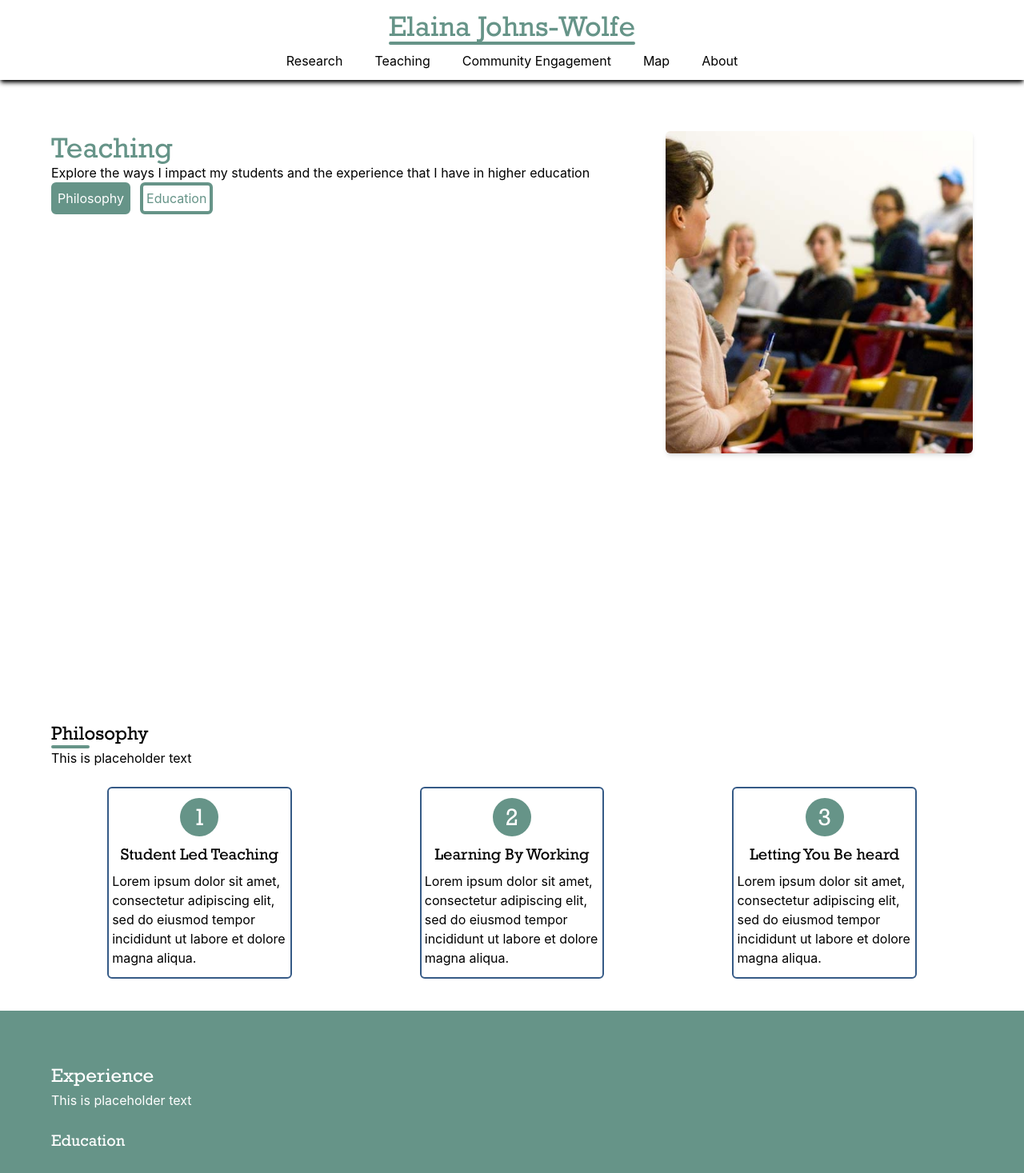
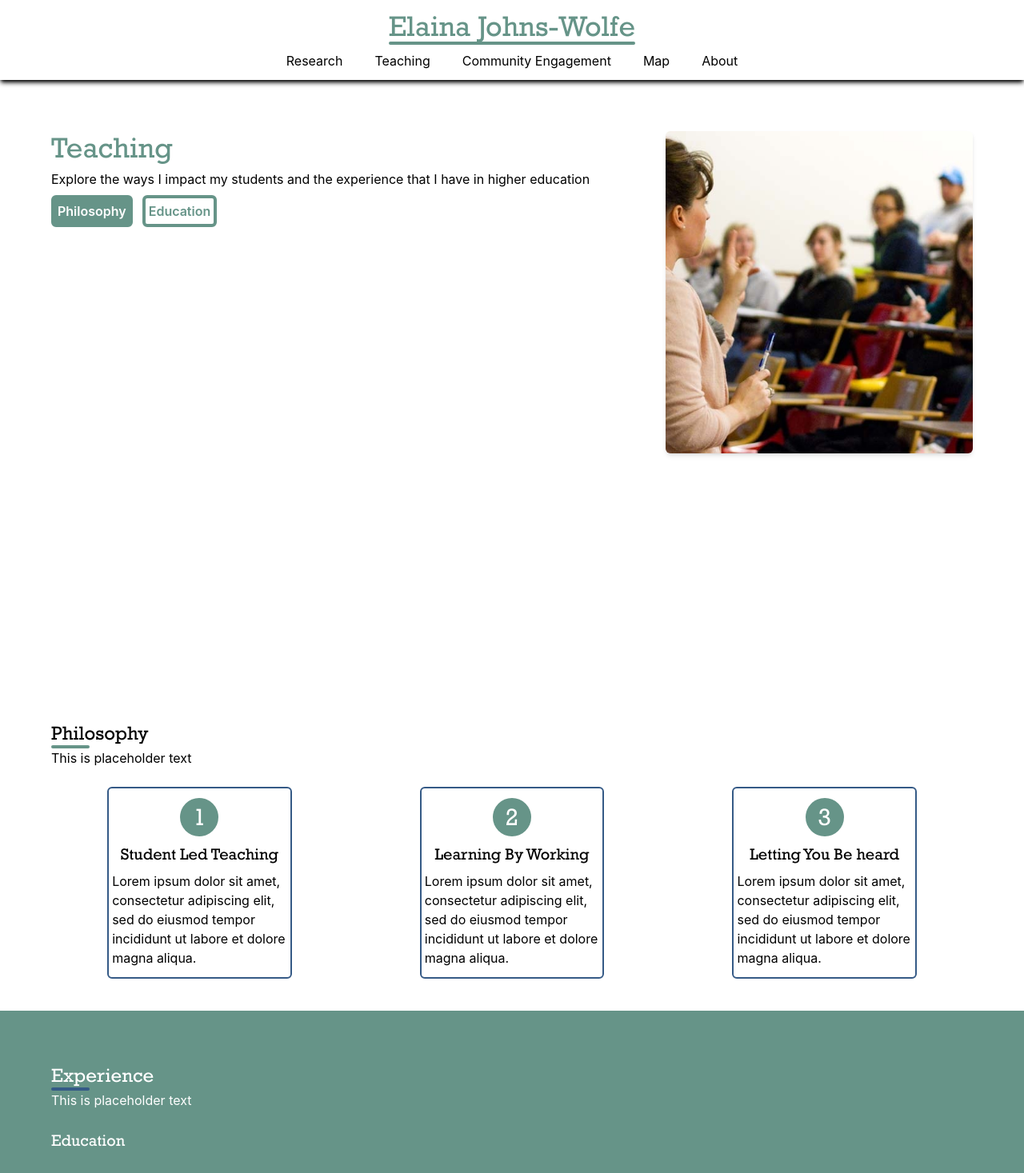
Before and after one commit to Cwoodard2/umsl-professor-web, a React (Create React App) app: page /Teaching in a window 1280 px wide. Shown: the top 1467 px of the page at 80% size. Built offline with nearby package versions, Linux system fonts and the light colour scheme.

Commit message:
Small UI changes

```diff
--- a/src/components/EducationSection.tsx
+++ b/src/components/EducationSection.tsx
@@ -5,7 +5,7 @@ const EducationSection = (props: any) => {
   return (
     <div className="p-16 bg-webGreen text-white" id={props.title}>
       <h2 className="rockwell text-2xl">{props.title}</h2>
-      <div className="w-12 h-1 bg-webGreen rounded-sm"></div>
+      <div className="w-12 h-1 bg-webBlue rounded-sm"></div>
       <p>This is placeholder text</p>
       <br></br>
       <div className="flex flex-col">
--- a/src/components/HomepageInfo.tsx
+++ b/src/components/HomepageInfo.tsx
@@ -21,14 +21,14 @@ const HomepageInfo = (props: any) => {
 
   if (props.colors === "color") {
     colors.bgColors =
-      "w-screen h-screen flex flex-col-reverse md:flex-row justify-start items-start bg-white p-16 gap-10";
+      "w-screen h-screen flex flex-col-reverse md:flex-row justify-start items-center bg-white pl-16 pr-16 gap-10";
     colors.textColors = "text-black";
     colors.buttonColors = "green";
     colors.headingStyle = "text-webGreen text-3xl rockwell";
     colors.divStyle = "w-auto h-1 bg-webGreen rounded-sm";
   } else {
     colors.bgColors =
-      "w-screen h-screen flex flex-col-reverse md:flex-row-reverse justify-end items-start bg-webGreen p-16 gap-10";
+      "w-screen h-screen flex flex-col-reverse md:flex-row-reverse justify-end items-center bg-webGreen pl-16 pr-16 gap-10";
     colors.textColors = "text-white";
     colors.buttonColors = "white";
     colors.headingStyle = "text-white text-3xl rockwell";
--- a/src/components/NavButton.tsx
+++ b/src/components/NavButton.tsx
@@ -5,10 +5,10 @@ const NavButton = (props: any) => {
   let styles: string;
   if (props.colors === "white") {
     styles =
-      "border-white border-4 p-1 rounded-md text-white hover:text-webGreen hover:bg-white transition-all";
+      "border-white border-4 p-1 rounded-md text-white hover:text-webGreen hover:bg-white transition-all font-bold";
   } else {
     styles =
-      "border-webGreen border-4 p-1 rounded-md text-webGreen hover:text-white hover:bg-webGreen transition-all";
+      "border-webGreen border-4 p-1 rounded-md text-webGreen hover:text-white hover:bg-webGreen transition-all font-bold";
   }
 
   return (
--- a/src/components/PhilosophyTile.tsx
+++ b/src/components/PhilosophyTile.tsx
@@ -6,7 +6,7 @@ const PhilosophyTile = (props: any) => {
       <div className="bg-webGreen rounded-full w-12 h-12 rockwell flex justify-center items-center text-white text-3xl">
         <p>{props.number}</p>
       </div>
-      <h3 className="rockwell text-xl">{props.philosophy}</h3>
+      <h3 className="rockwell text-xl text-center">{props.philosophy}</h3>
       <p>{props.philDescript}</p>
     </div>
   );
--- a/src/pages/CommunityEngagement.tsx
+++ b/src/pages/CommunityEngagement.tsx
@@ -43,7 +43,7 @@ const CommunityEngagement = () => {
   return (
     <StandardPage>
       <div className="w-screen h-screen flex flex-col md:flex-row md:justify-around items-start bg-white p-16 gap-10">
-        <div className="flex flex-col">
+        <div className="flex flex-col gap-2">
           <h1 className="text-webGreen rockwell text-4xl">
             Community Engagement
           </h1>
--- a/src/pages/Research.tsx
+++ b/src/pages/Research.tsx
@@ -64,7 +64,7 @@ const Research = () => {
   return (
     <StandardPage>
       <div className="w-screen h-screen flex flex-col md:flex-row justify-around items-start bg-white p-16 gap-10">
-        <div className="flex flex-col">
+        <div className="flex flex-col gap-2">
           <h1 className="text-webGreen rockwell text-4xl">Research</h1>
           <p className="text-black">
             Discover the research that I partake in and the potential effects of
--- a/src/pages/Teaching.tsx
+++ b/src/pages/Teaching.tsx
@@ -10,7 +10,7 @@ const Teaching = () => {
   return (
     <StandardPage>
       <div className="w-screen h-screen flex flex-col md:flex-row justify-between items-start bg-white p-16 gap-10">
-        <div className="flex flex-col">
+        <div className="flex flex-col gap-2">
           <h1 className="text-webGreen rockwell text-4xl">Teaching</h1>
           <p className="text-black">
             Explore the ways I impact my students and the experience that I have
@@ -18,12 +18,12 @@ const Teaching = () => {
           </p>
           <div className="flex gap-3">
             <A to="Philosophy" spy={true} smooth={true}>
-              <button className="bg-webGreen border-webGreen border-4 p-1 rounded-md text-white">
+              <button className="bg-webGreen border-webGreen border-4 p-1 rounded-md text-white font-semibold">
                 Philosophy
               </button>
             </A>
             <A to="Experience" spy={true} smooth={true}>
-              <button className="border-webGreen border-4 p-1 rounded-md text-webGreen">
+              <button className="border-webGreen border-4 p-1 rounded-md text-webGreen font-semibold">
                 Education
               </button>
             </A>
```
